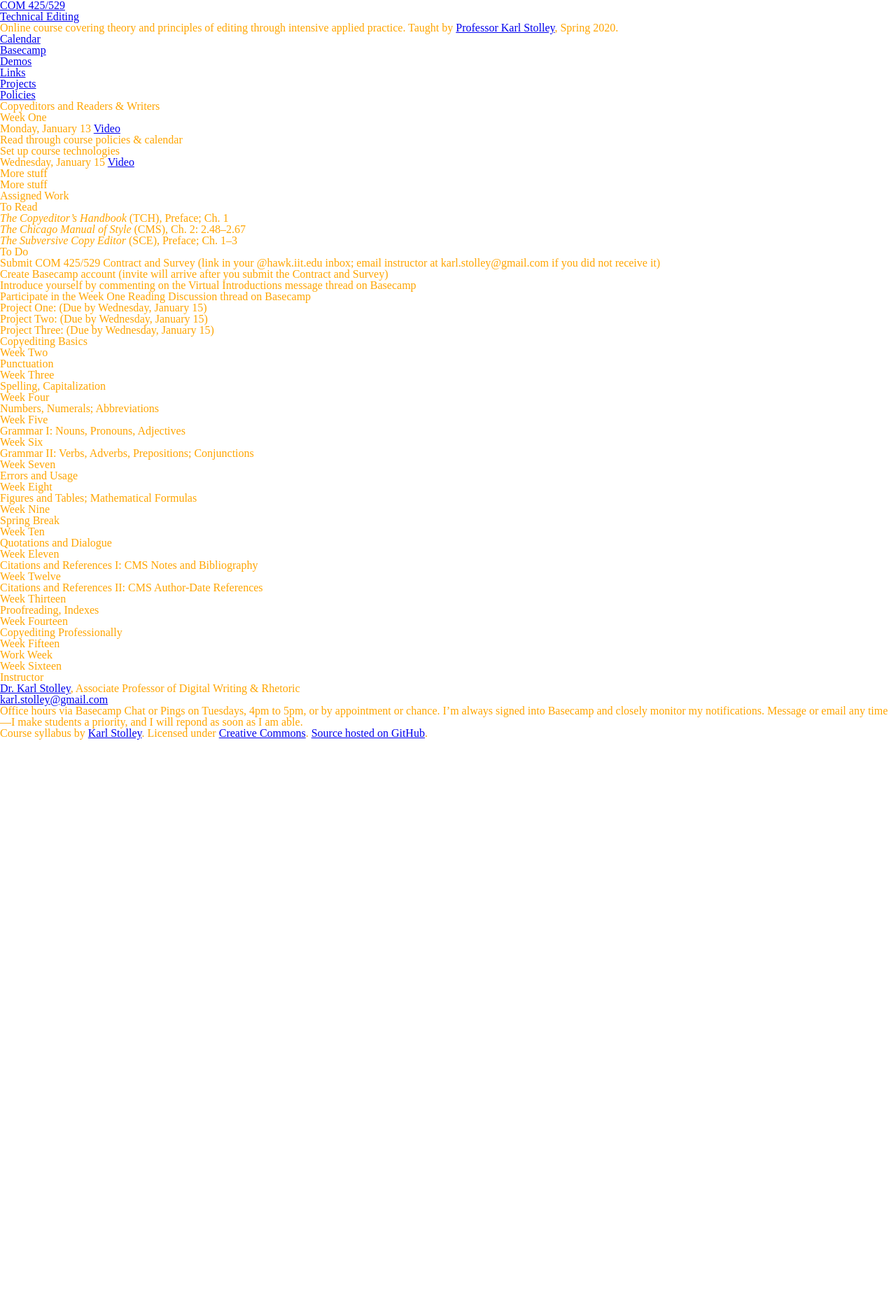
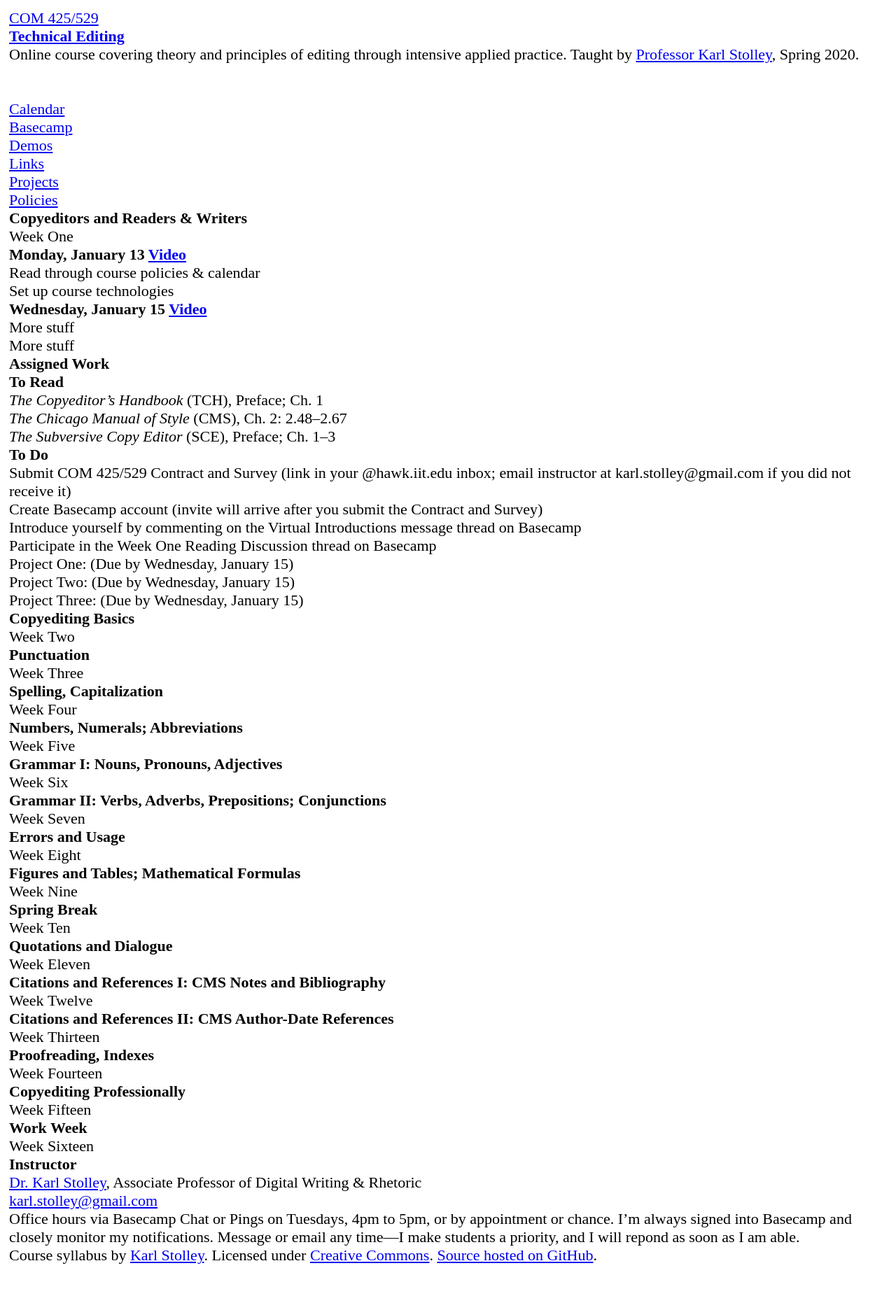
Before and after one commit to karlstolley/jekyll-theme-course, a Jekyll site: the page built from index.md, in a window 1280 px wide. Shown: the whole page at 70% size. Built offline with Jekyll 4.4.1, drawn with Linux system fonts in a browser that asks for light colours; some web fonts are replaced; before the commit the page ends 1056 px from its top, so only the background shows below that.

Commit message:
[WIP] Start work on typography partial

```diff
--- a/_sass/_typography.scss
+++ b/_sass/_typography.scss
@@ -1,5 +1,24 @@
+@import url("https://use.typekit.net/pig5ein.css");
+
+$base-size-px: 22;
+$base-line-px: 26;
+$base-size: ($base-size-px / 16) * 1em;
+$base-line: ($base-line-px / $base-size-px) * 1em;
+$mod-scale: 1.25;
+
 html {
-  color: orange;
+  font-family: Parka, serif;
+  font-size: $base-size;
+  line-height: $base-line;
+  padding: $base-line / 2;
+}
+@media (min-resolution: 192dpi) {
+  html {
+    font-weight: 300;
+  }
+}
+h1,h2,h3,h4,h5,h6 {
+  font-weight: bold;
 }
 b, strong {
   font-weight: bold;
@@ -11,3 +30,5 @@ code {
   font-family: Menlo, Monaco, "Droid Sans Mono", Courier, "Courier New", monospace;
   font-size: 0.85em;
 }
+
+p { padding-bottom: $base-line * 2; }
```
